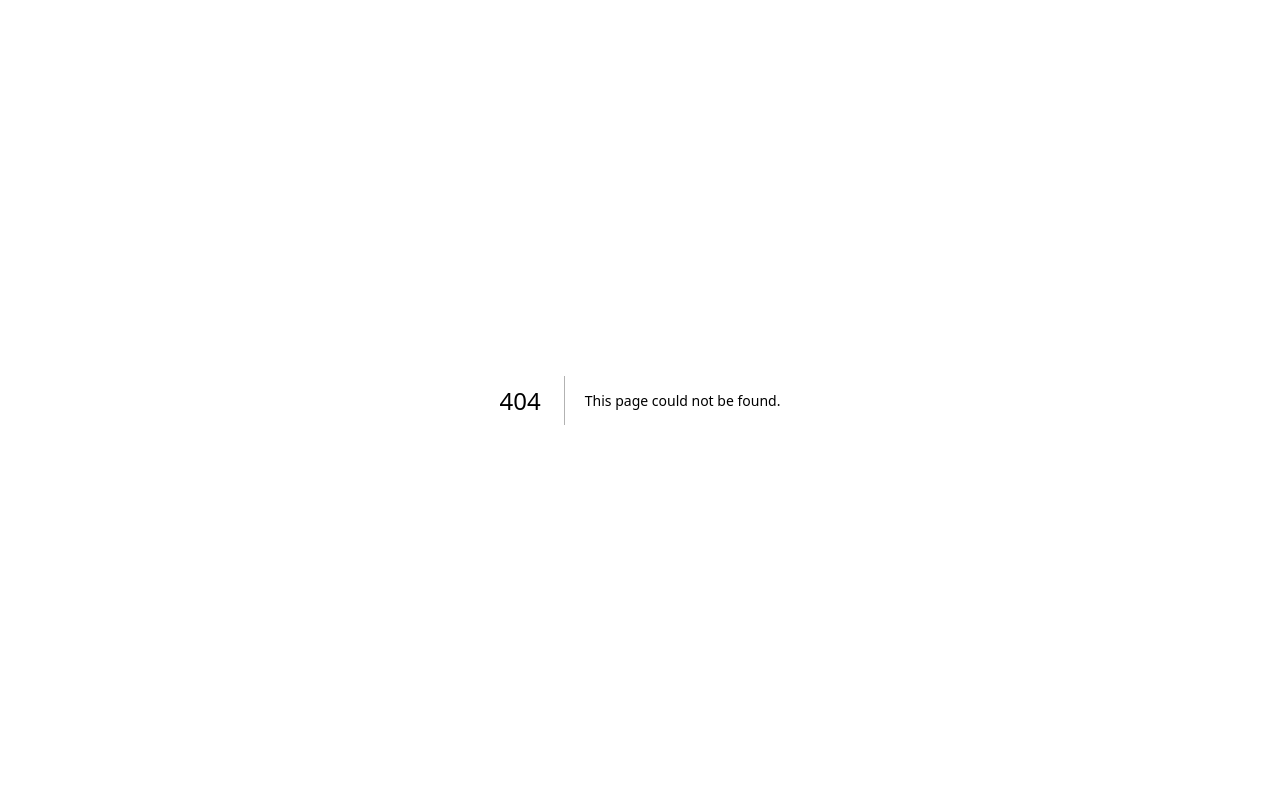
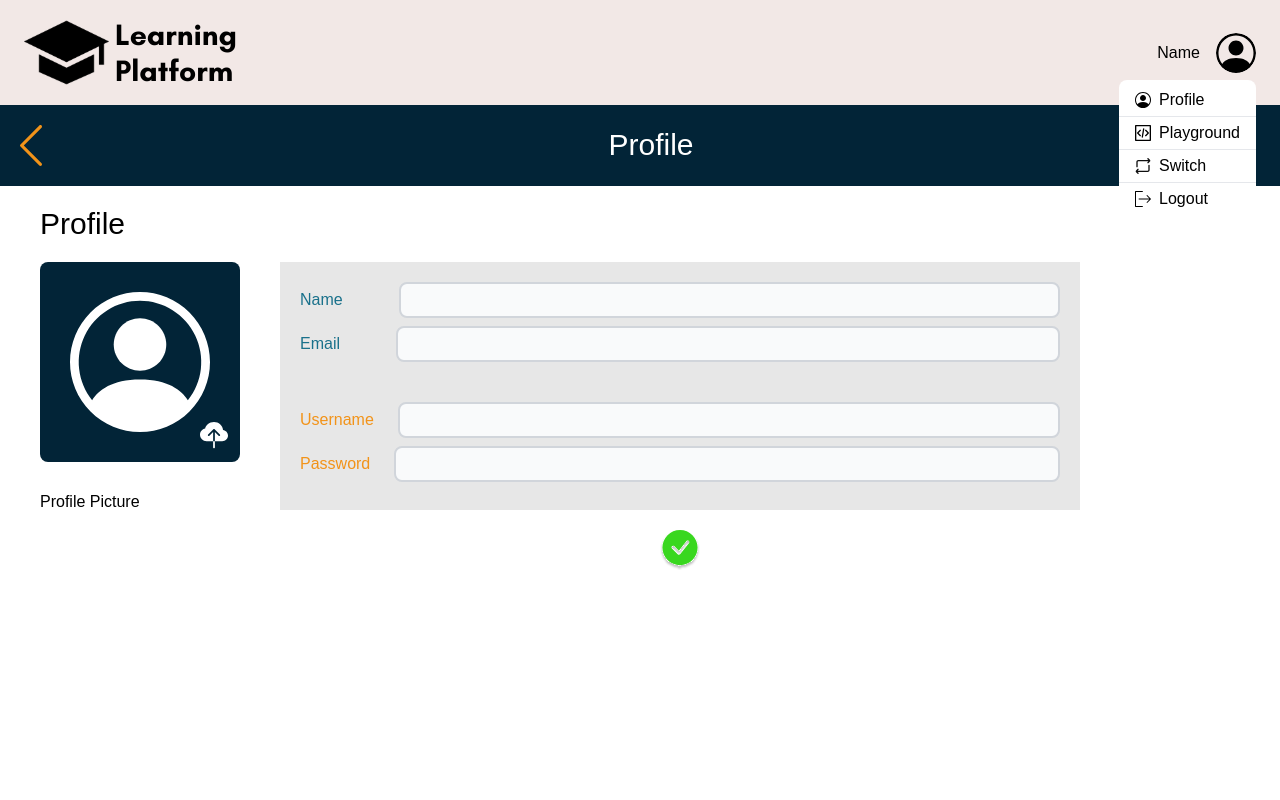
Before and after one commit to hexadi/NextLearningPlatform, a Next.js app: page /dashboard/profile in a window 1280 px wide. Before the commit this address had no page. Shown: the top 800 px of the page. Built offline with nearby package versions, Linux system fonts and the light colour scheme; a web font is replaced by a local one.

Commit message:
✨ Create the profile page.

```diff
--- /dev/null
+++ b/src/app/dashboard/profile/page.tsx
@@ -0,0 +1,70 @@
+import type { Metadata } from "next";
+import Image from "next/image";
+
+export const metadata: Metadata = {
+    title: "Profile | Learning Platform",
+    description: "Personalize your learning experience and keep your profile up-to-date.",
+};
+
+export default function ProfilePage() {
+    return (
+        <div className={"min-h-screen w-full"}>
+            <div className="flex justify-between w-full bg-big-stone-950 py-5 px-5 items-center">
+                <div>
+                    <Image src="/icons/back.svg" alt="Back" width={22} height={40} />
+                </div>
+                <span className="text-3xl text-white">
+                    Profile
+                </span>
+                <span></span>
+            </div>
+            <div className="px-10 py-5">
+                <h1 className="text-3xl">
+                    Profile
+                </h1>
+            </div>
+            <div className="px-10">
+                <div className="flex">
+                    <div>
+                        <Image src={/* if the picture is not blank */ null || "/icons/profile_white.svg"} alt="Profile" width={200} height={200} className="bg-big-stone-950 aspect-square object-contain rounded-lg" />
+                        <Image src={"/icons/upload.svg"} alt="Upload" width={28} height={28} className="relative bottom-10 left-40" />
+                        <span>
+                            Profile Picture
+                        </span>
+                    </div>
+                    <div className="w-2/3 ml-10">
+                        <div className="bg-mercury-100 p-5">
+                            <div className="flex items-center mb-2">
+                                <span className="mr-14 text-calypso-700">
+                                    Name
+                                </span>
+                                <input type="text" className="block w-full p-2 text-gray-900 border-gray-300 rounded-lg bg-gray-50 text-xs focus:ring-sundown-300 focus:border-sundown-300 border-2" />
+                            </div>
+                            <div className="flex items-center mb-10">
+                                <span className="mr-14 text-calypso-700">
+                                    Email
+                                </span>
+                                <input type="email" className="block w-full p-2 text-gray-900 border-gray-300 rounded-lg bg-gray-50 text-xs focus:ring-sundown-300 focus:border-sundown-300 border-2" />
+                            </div>
+                            <div className="flex items-center mb-2">
+                                <span className="mr-6 text-carrot-orange-500">
+                                    Username
+                                </span>
+                                <input type="text" className="block w-full p-2 text-gray-900 border-gray-300 rounded-lg bg-gray-50 text-xs focus:ring-sundown-300 focus:border-sundown-300 border-2" />
+                            </div>
+                            <div className="flex items-center mb-2">
+                                <span className="mr-6 text-carrot-orange-500">
+                                    Password
+                                </span>
+                                <input type="password" className="block w-full p-2 text-gray-900 border-gray-300 rounded-lg bg-gray-50 text-xs focus:ring-sundown-300 focus:border-sundown-300 border-2" />
+                            </div>
+                        </div>
+                        <div className="w-full flex justify-center mt-5">
+                            <Image src={"/icons/check.svg"} alt="Check" width={40} height={40} />
+                        </div>
+                    </div>
+                </div>
+            </div>
+        </div>
+    );
+}
```
